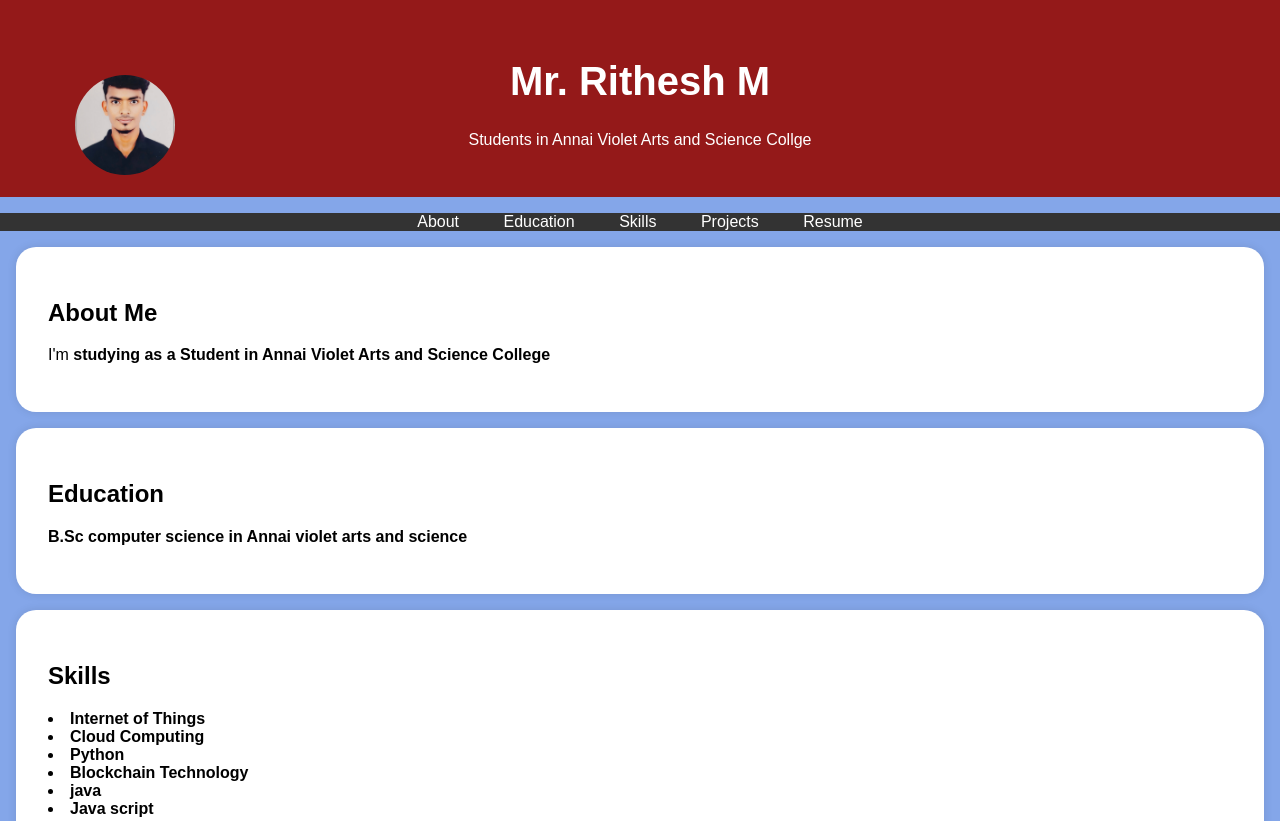
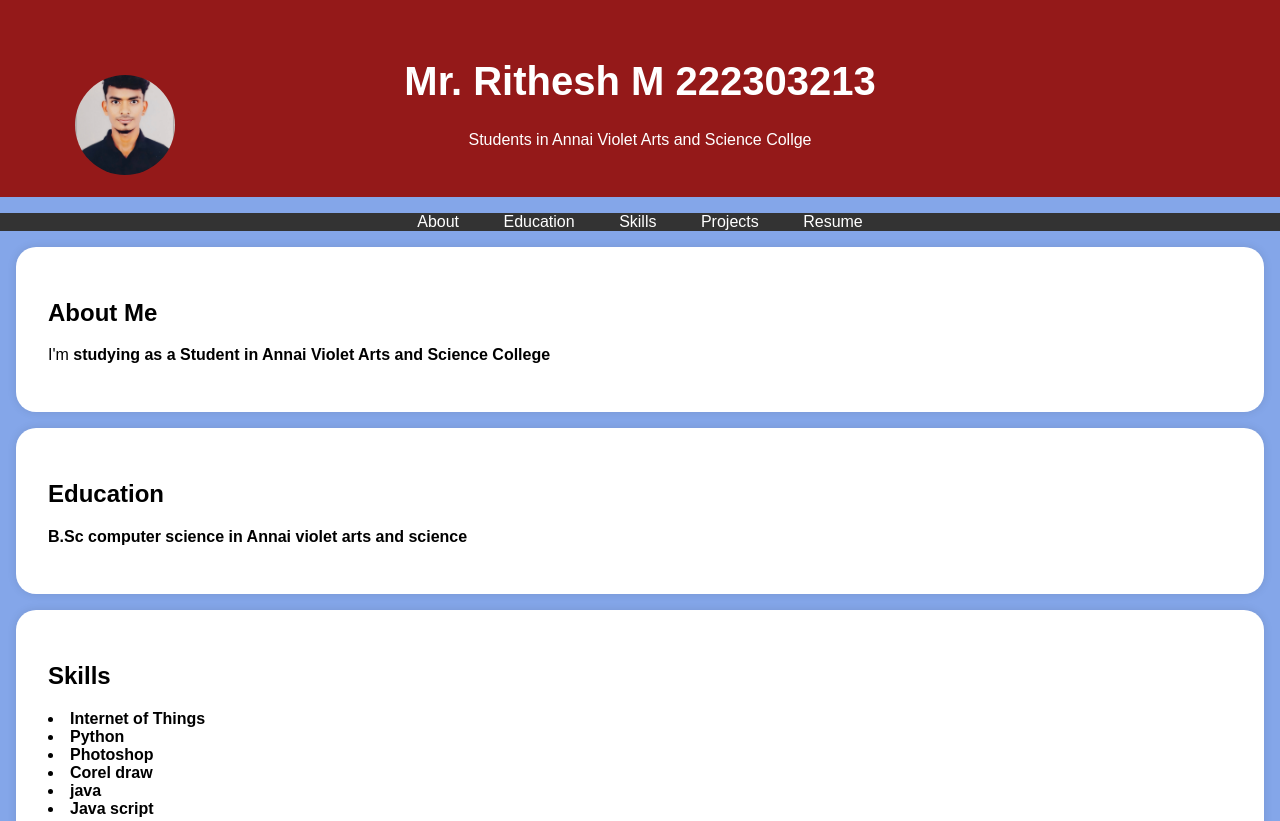
Before and after one commit to Rithesh985/Rithesh, a plain HTML site: page index.html in a window 1280 px wide. Shown: the top 821 px of the page. Drawn offline with Linux system fonts and the light colour scheme.

Commit message:
Update index.html

```diff
--- a/index.html
+++ b/index.html
@@ -96,7 +96,7 @@
         <div class="header-content">
             <!-- Add your profile picture here -->
             <img src="./pic.jpeg" alt="Your Profile Picture" class="profile-picture">
-            <h1>Mr. Rithesh M</h1>
+            <h1>Mr. Rithesh M 222303213</h1>
             <p> Students in Annai Violet Arts and  Science Collge</p>
         </div>
     </header>
@@ -133,9 +133,9 @@
             <h2>Skills</h2>
             <ul></ul>
                 <li>Internet of Things</li>
-                <li>Cloud Computing</li>
                 <li>Python</li>
-                <li>Blockchain Technology</li>
+                <li>Photoshop</li>
+                <li>Corel draw</li>
                 <li>java</li>
                 <li>Java script</li>
             </ul>
@@ -167,7 +167,7 @@
     </section>
 
     <footer>
-        <p>&copy; 2023 VIGNESH M</p>
+        <p>&copy; 2025 RITHESH M</p>
     </footer>
 
     <script>
```
